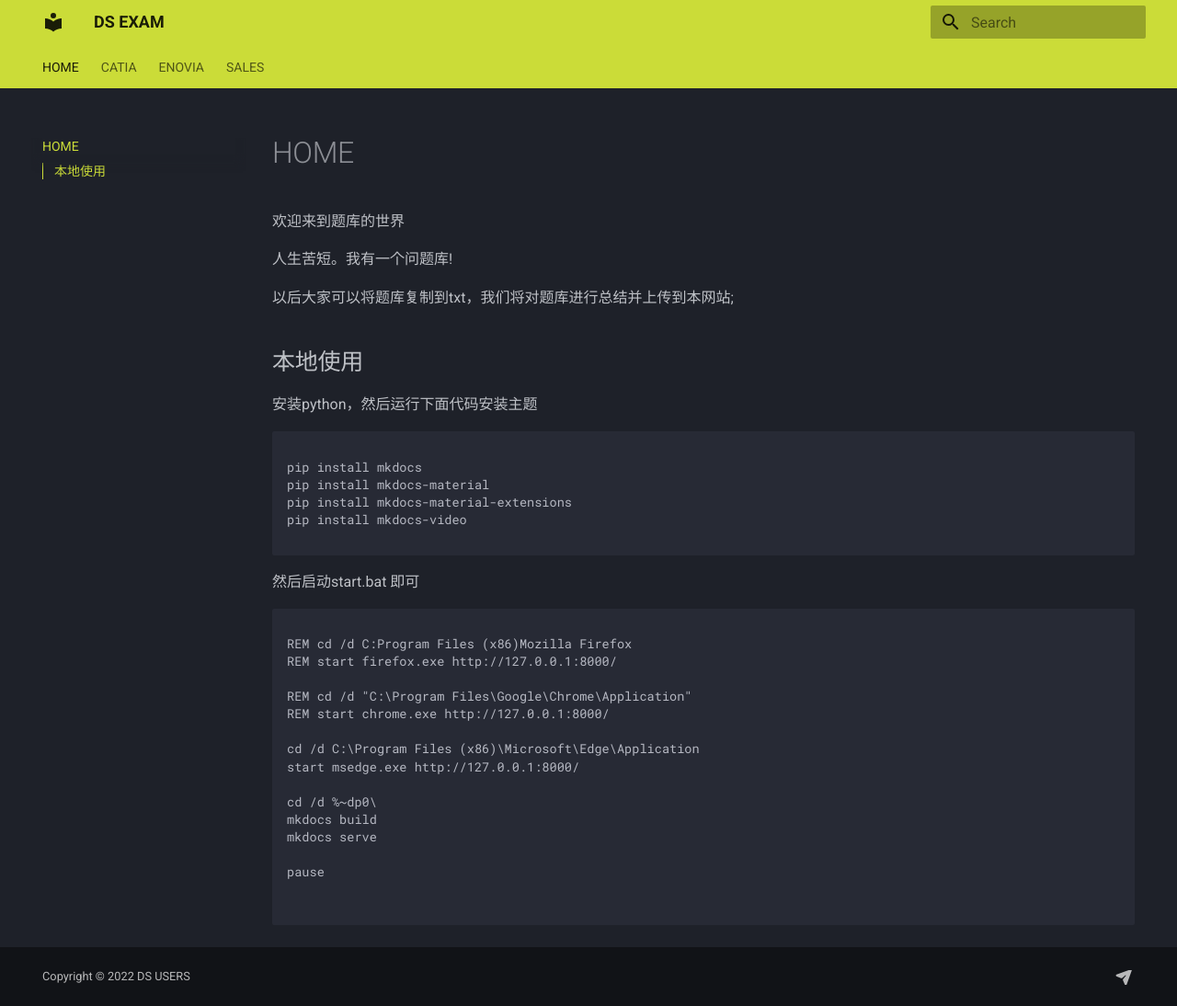
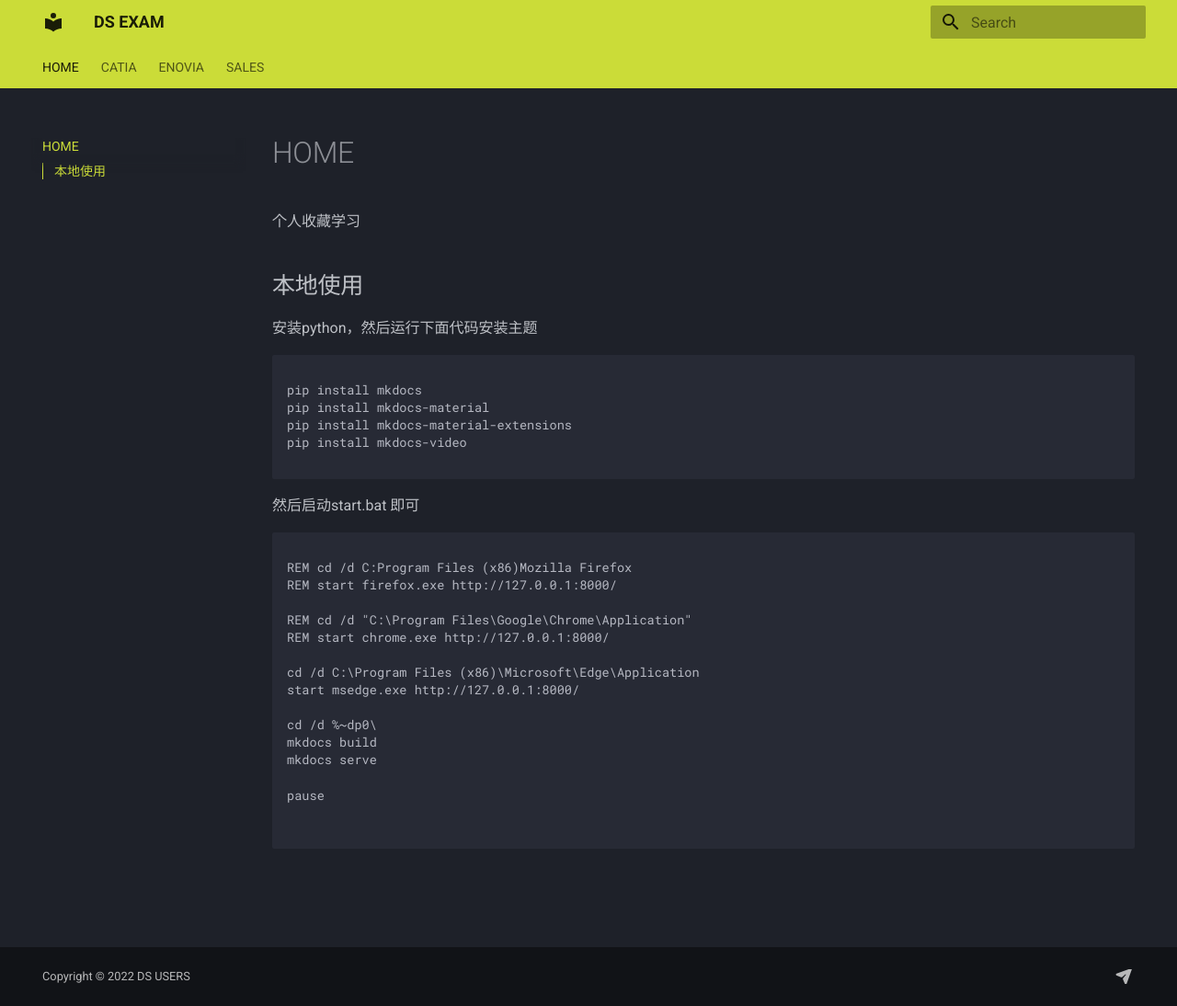
Before and after one commit to xuscode/DSE, an MkDocs documentation site: the page built from docs/index.md, in a window 1280 px wide and 1094 px high. Shown: the whole window at 92% size. Built offline with MkDocs 1.6.1 and Material for MkDocs 9.7.7, drawn with Linux system fonts in a browser that asks for light colours; nearby versions of some CDN libraries.

Commit message:
20230506141753

```diff
--- a/docs/index.md
+++ b/docs/index.md
@@ -1,10 +1,6 @@
 # HOME
 
-欢迎来到题库的世界
-
-人生苦短。我有一个问题库!
-
-以后大家可以将题库复制到txt，我们将对题库进行总结并上传到本网站;
+个人收藏学习
 
 ## 本地使用
 
```
